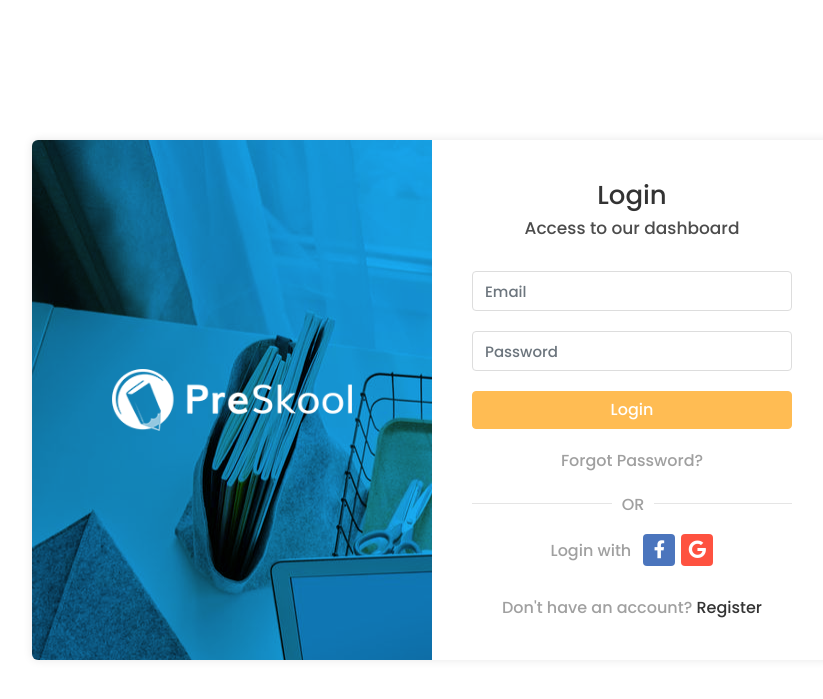
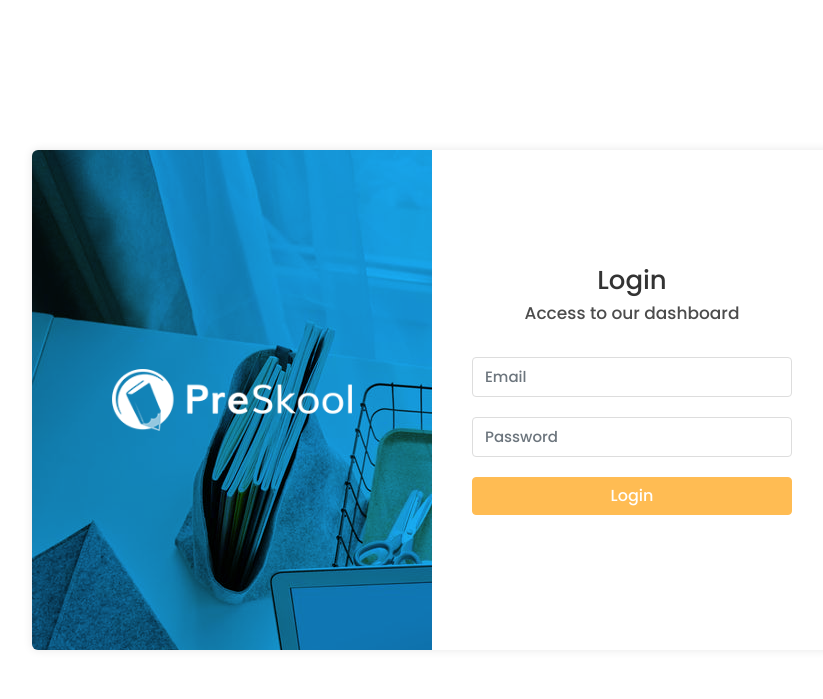
Before and after one commit to RAKIB6348/django_school, a Django app: page / in a window 1280 px wide. Shown: the top 699 px of the page, without its empty margins (208-1031 px from the left). Run offline with Django 5.2, Linux system fonts and the light colour scheme; some libraries are stand-ins or nearby versions.

Commit message:
update login page

```diff
--- a/templates/login.html
+++ b/templates/login.html
@@ -36,16 +36,6 @@
                               <button class="btn btn-primary btn-block" type="submit">Login</button>
                            </div>
                         </form>
-                        <div class="text-center forgotpass"><a href="forgot-password.html">Forgot Password?</a></div>
-                        <div class="login-or">
-                           <span class="or-line"></span>
-                           <span class="span-or">or</span>
-                        </div>
-                        <div class="social-login">
-                           <span>Login with</span>
-                           <a href="#" class="facebook"><i class="fab fa-facebook-f"></i></a><a href="#" class="google"><i class="fab fa-google"></i></a>
-                        </div>
-                        <div class="text-center dont-have">Don't have an account? <a href="register.html">Register</a></div>
                      </div>
                   </div>
                </div>
```
